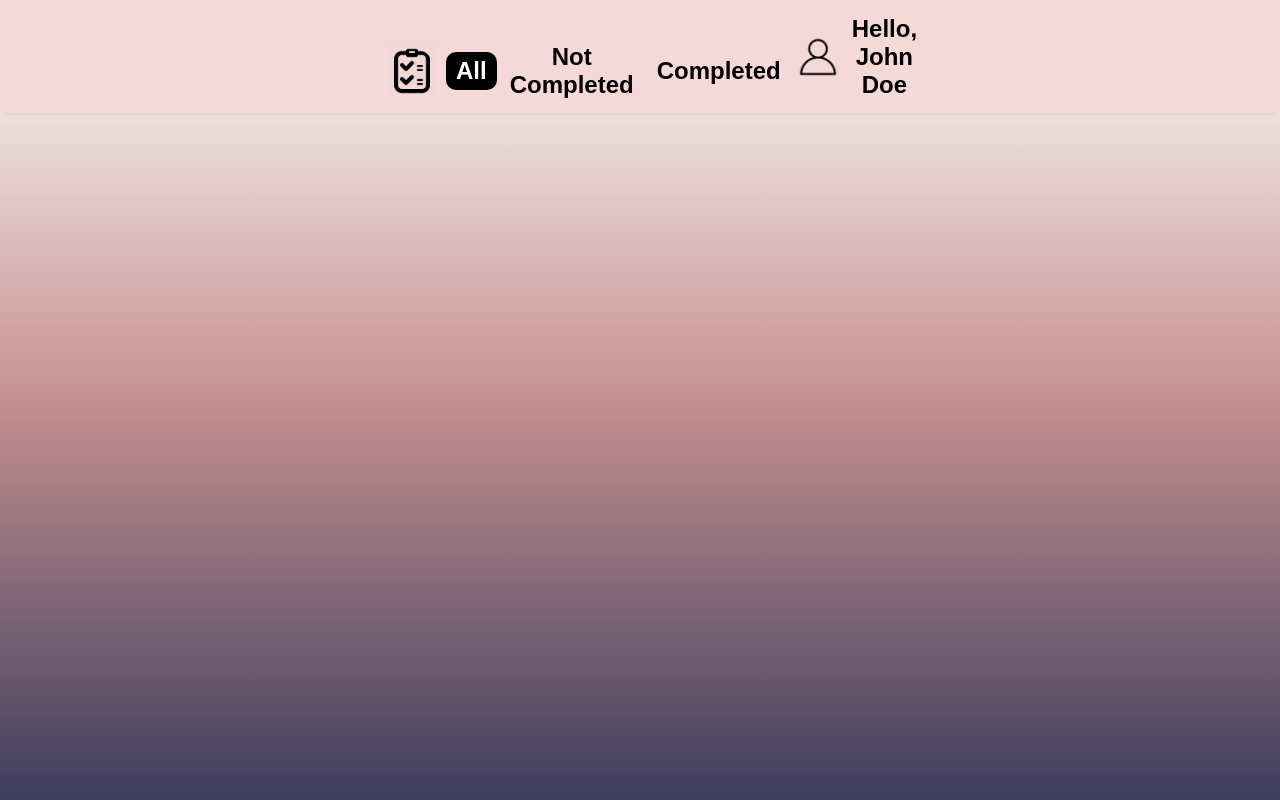
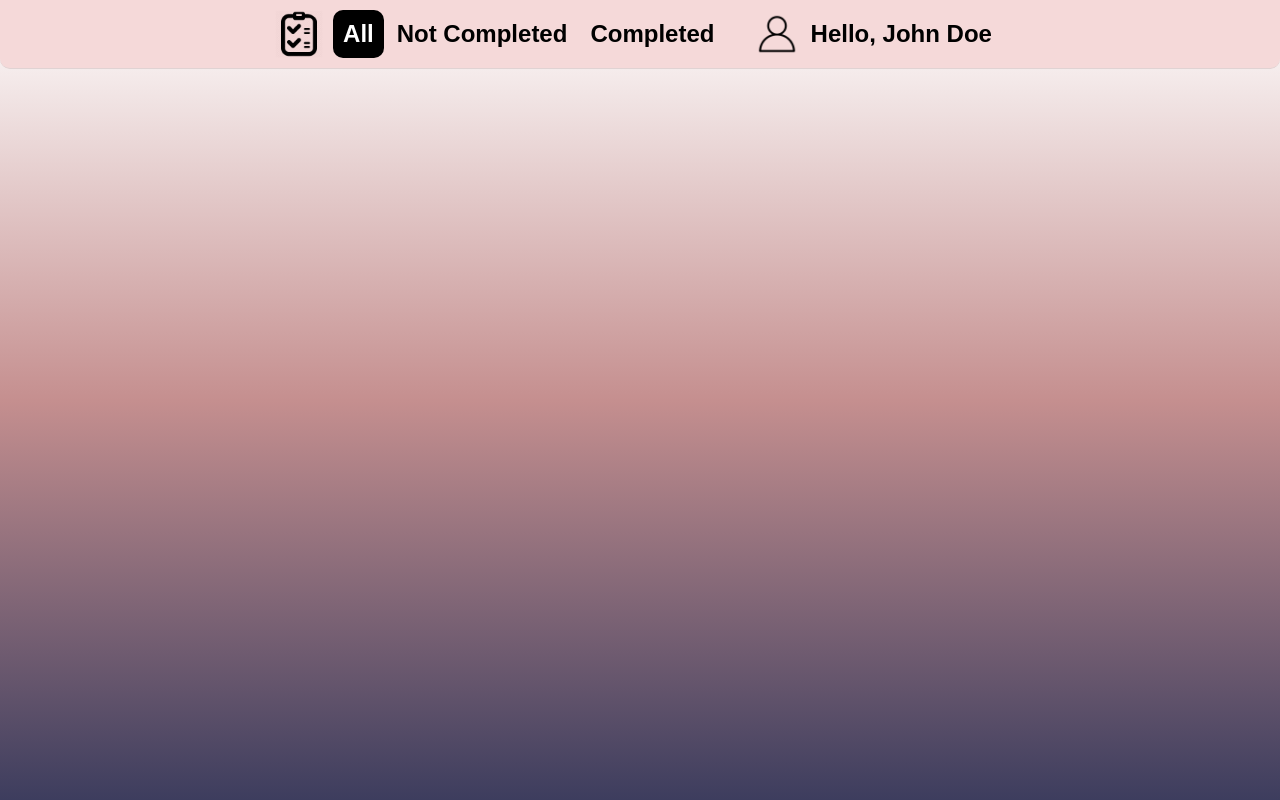
Before and after one commit to Artemiyqq/to-do-list, an Angular app in the folder Frontend/: page /dashboard in a window 1280 px wide. Built offline with nearby package versions, Linux system fonts and the light colour scheme.

Commit message:
The top panel has been made more flexible.

```diff
--- a/Frontend/src/app/top-panel/top-panel.component.css
+++ b/Frontend/src/app/top-panel/top-panel.component.css
@@ -1,26 +1,29 @@
-/* Custom CSS for the top-panel component */
 .top-panel {
     display: flex;
-    justify-content: space-between;
-    align-items: flex-end;
-    background-color: #f5d9d9; /* Light gray background */
-    padding: 10px; /* Adjust padding for better spacing */
-    border-bottom: 1px solid #e0d3d3; /* Add a bottom border */
-    border-bottom-left-radius: 10px; /* Rounded bottom-left corner */
-    border-bottom-right-radius: 10px; /* Rounded bottom-right corner */
+    justify-content: center;
+    background-color: #f5d9d9;
+    padding: 10px;
+    border-bottom: 1px solid #e0d3d3;
+    border-bottom-left-radius: 10px;
+    border-bottom-right-radius: 10px;
 }
 
-.category-buttons {
-    margin-left: 30%;
+.category-buttons, .account-button-container {
     display: flex;
-    align-items: center;
-    flex-grow: 1; /* Expand to fill available space */
+    justify-content: center;
+}
+
+.category-buttons{
+    padding-right: 2%;
+}
+
+.tasks-image, .account-image {
+    width: 48px;
+    height: 48px;
 }
 
 .tasks-image {
-    width: 48px; /* Adjust the width as needed */
-    height: 48px; /* Adjust the height as needed */
-    margin-right: 10px; /* Add some spacing to the right of the image */
+    margin-right: 10px;
 }
 
 .category-button, .account-button {
@@ -28,31 +31,21 @@
     color: black;
     border: none;
     margin-right: 3px;
+    margin-top: 0px;
     cursor: pointer;
-    font-size: 24px; /* Larger font size for buttons */
+    font-size: 24px;
     font-weight: bold;
-    padding: 5px 10px 5px 10px;
-    transition: background-color 0.3s, color 0.3s, border-radius 0.3s; /* Smooth transition for hover effect */
-    border-radius: 10px; /* Rounded corners by default */
+    padding: 0px 10px;
+    transition: background-color 0.3s, color 0.3s, border-radius 0.3s;
+    border-radius: 10px;
 }
 
 .category-button.active {
-    background-color: rgb(0, 0, 0); /* Active background color */
-    color: white; /* Active text color */
-}
-
-.account-button-container{
-    margin-right: 30%;
-    display: flex;
-    align-items: center;
-}
-
-.account-image {
-    width: 48px; /* Adjust the width as needed */
-    height: 48px; /* Adjust the height as needed */
+    background-color: rgb(0, 0, 0);
+    color: white;
 }
 
 .category-button:not(.active):hover, .account-button:hover {
-    color: white; /* Text color on hover */
-    background-color: rgb(182, 148, 148); /* Background color on hover */
+    color: white;
+    background-color: rgb(182, 148, 148);
 }
```
